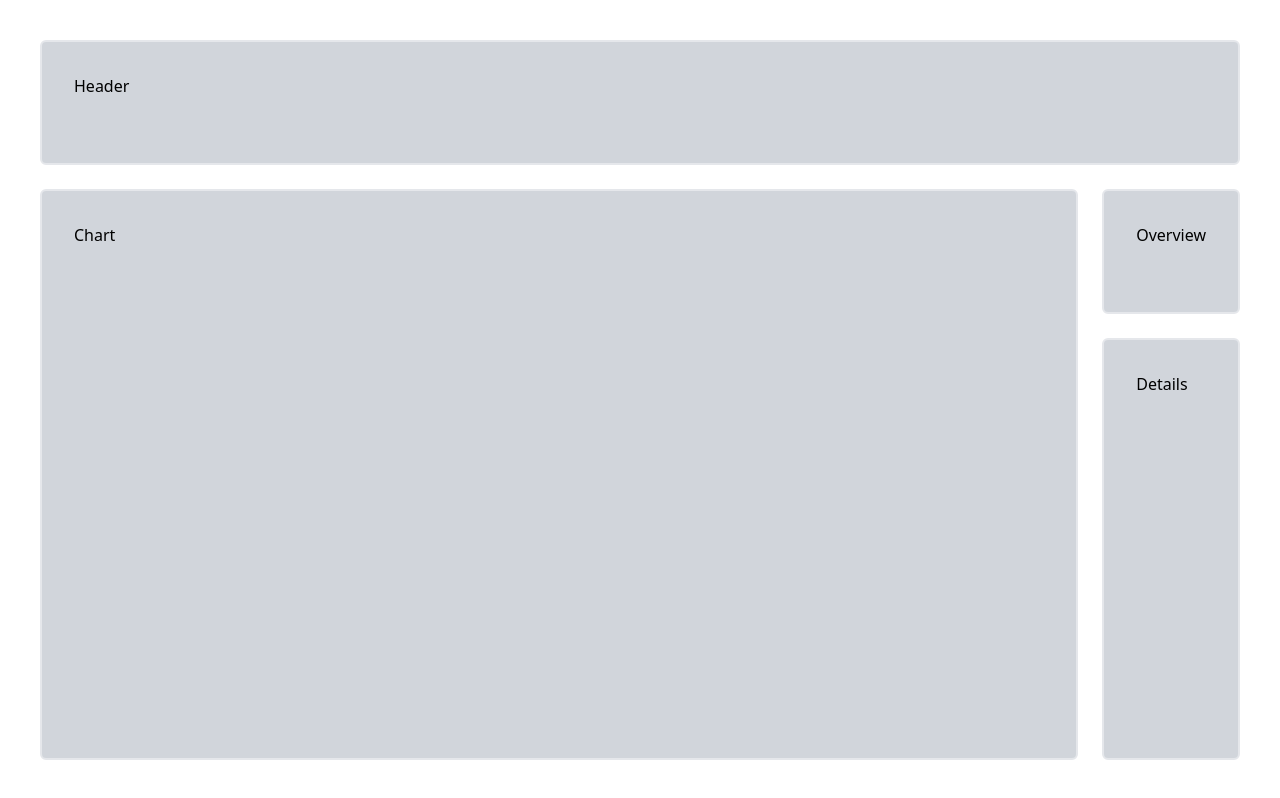
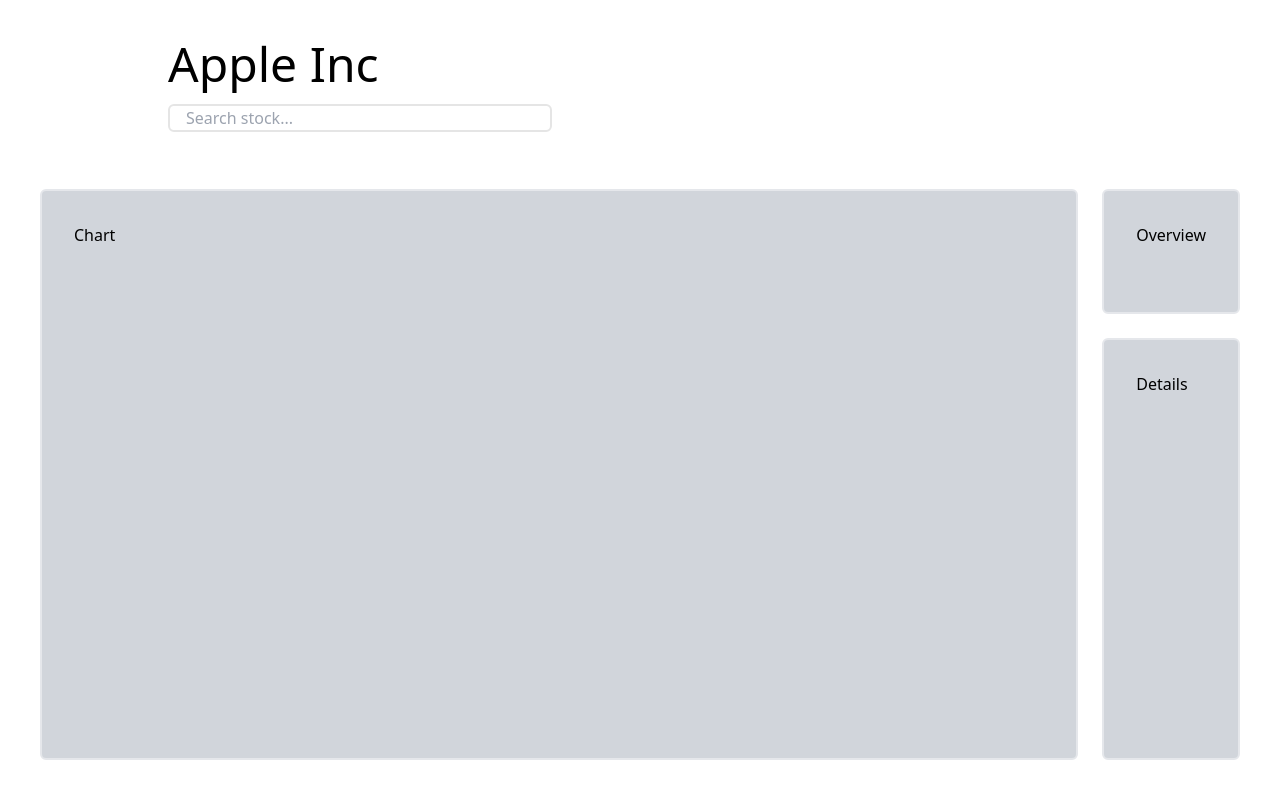
Before and after one commit to apasvenskas/Stock-Chart, a React (Create React App) app in the folder stock-chart/: page / in a window 1280 px wide. Built offline with nearby package versions, Linux system fonts and the light colour scheme.

Commit message:
working on search

```diff
--- a/stock-chart/src/components/dashboard.js
+++ b/stock-chart/src/components/dashboard.js
@@ -1,5 +1,7 @@
 import React from "react";
 import Card from "./card";
+import { mockCompanyDetails } from "../const/mock";
+import Header from "./header";
 
 const Dashboard = () => {
     return <div className="
@@ -16,7 +18,7 @@
     font-space-mono"
     >
         <div className="col-span-1 md:col-span-2 xl:col-span-3 row-span-1">
-            <Card>Header</Card>
+            <Header name={mockCompanyDetails.name}/>
         </div>
         <div className="md:col-span-2 row-span-4">
             <Card>Chart</Card>
--- /dev/null
+++ b/stock-chart/src/components/header.js
@@ -0,0 +1,15 @@
+import React from "react";
+import Search from "./search";
+
+const Header = ({name}) => {
+    return (
+    <>
+        <div className="xl:px-32">
+            <h1 className="text-5xl">{name}</h1>
+            <Search />
+        </div>
+    </>
+    )
+}
+
+export default Header
--- /dev/null
+++ b/stock-chart/src/components/search.js
@@ -0,0 +1,46 @@
+import React, { useState } from "react";
+import { mockSearchResults } from "../const/mock"
+import { BackspaceIcon, SearchIcon } from '@heroicons/react/24/solid'
+
+const Search = () => {
+    const [input, setInput] = useState("");
+    const [bestMatches, setBestMatches] = useState(mockSearchResults.result)
+
+    function clear(){
+        setInput("");
+        setBestMatches([]);
+    };
+
+    function updateBestMatches(){
+        setBestMatches(mockSearchResults.result) // will have to adjust it later use fetch to get from API
+    }
+    return <div className="flex item-center
+    my-4
+    border-2
+    rounded-md
+    relative z-50 w-96
+    bg-white
+    border-neutral-200"
+    >
+        <input type="text"
+            value={input}
+            className="w-full px-4 focus:outline-none rounded-md"
+            placeholder="Search stock..."
+            onChange={(event) => {
+                setInput(event.target.value);
+            }}
+            onKeyPress={(event) => {
+                if(event.key === 'Enter'){
+                    updateBestMatches();
+                }
+            }}
+            />
+            {input && (
+            <button onClick={clear}>
+                <BackspaceIcon className="h-4 w-4 fill-gray-500" />
+            </button>
+            )}
+    </div>
+}
+
+export default Search;
```
